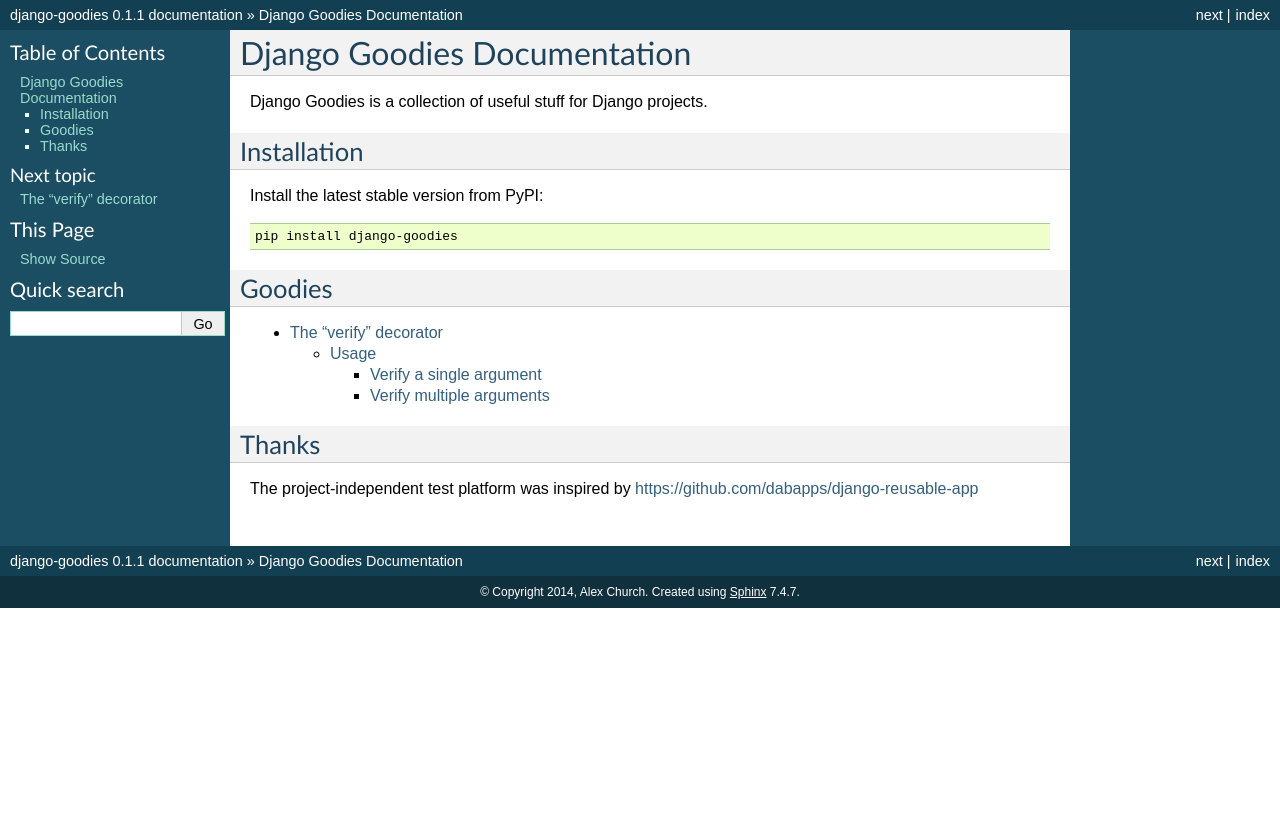
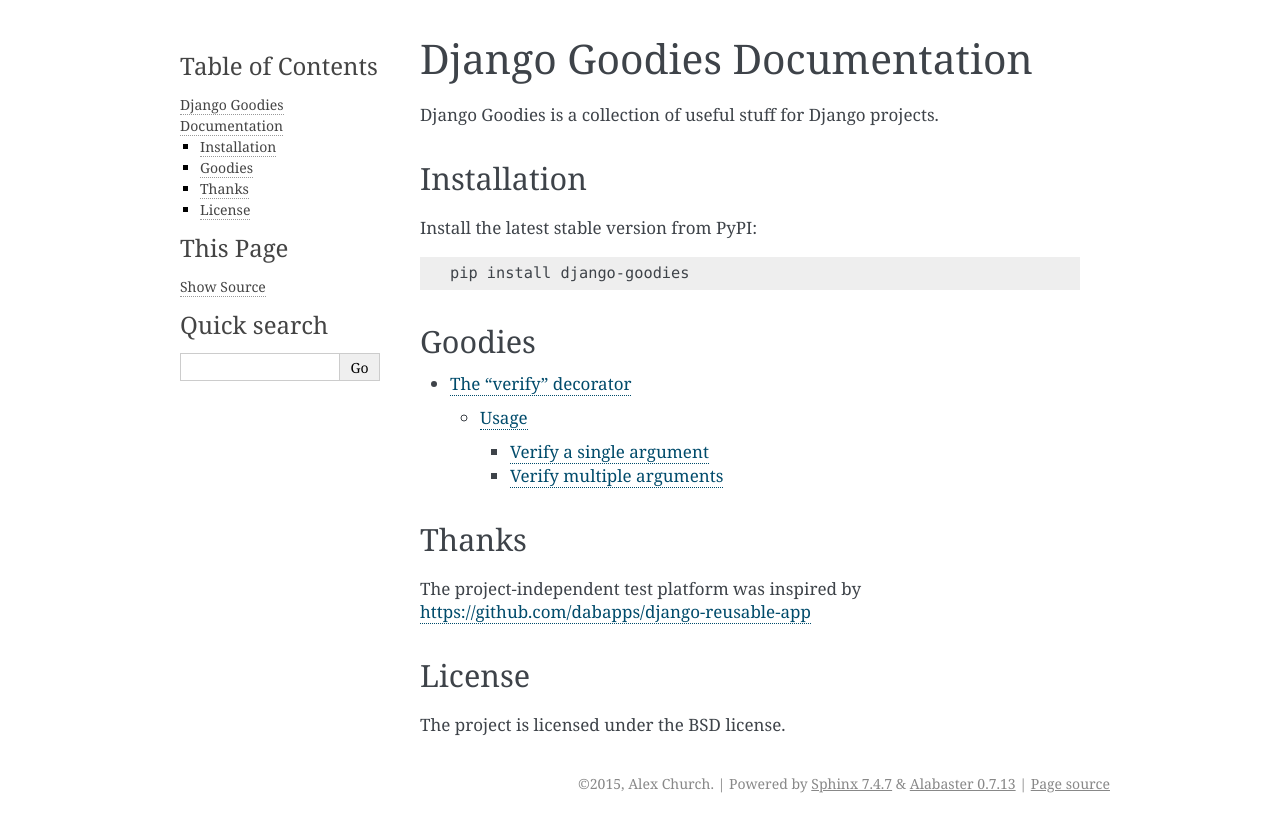
Before and after one commit to oogles/djem, a Sphinx documentation site: the page built from docs/index.rst, in a window 1280 px wide. Shown: the top 832 px of the page. Built offline with Sphinx 7.4.7, drawn with Linux system fonts in a browser that asks for light colours.

Commit message:
Updated/fixed license. Added license to docs.

```diff
--- a/docs/conf.py
+++ b/docs/conf.py
@@ -44,7 +44,7 @@
 
 # General information about the project.
 project = u'django-goodies'
-copyright = u'2014, Alex Church'
+copyright = u'2015, Alex Church'
 
 # The version info for the project you're documenting, acts as replacement for
 # |version| and |release|, also used in various other places throughout the
@@ -98,7 +98,7 @@
 
 # The theme to use for HTML and HTML Help pages.  See the documentation for
 # a list of builtin themes.
-html_theme = 'default'
+html_theme = 'alabaster'
 
 # Theme options are theme-specific and customize the look and feel of a theme
 # further.  For a list of options available for each theme, see the
--- a/docs/index.rst
+++ b/docs/index.rst
@@ -26,3 +26,9 @@
 ------
 
 The project-independent test platform was inspired by https://github.com/dabapps/django-reusable-app
+
+
+License
+-------
+
+The project is licensed under the BSD license.
```
Also changed, not shown: 1 other file.
